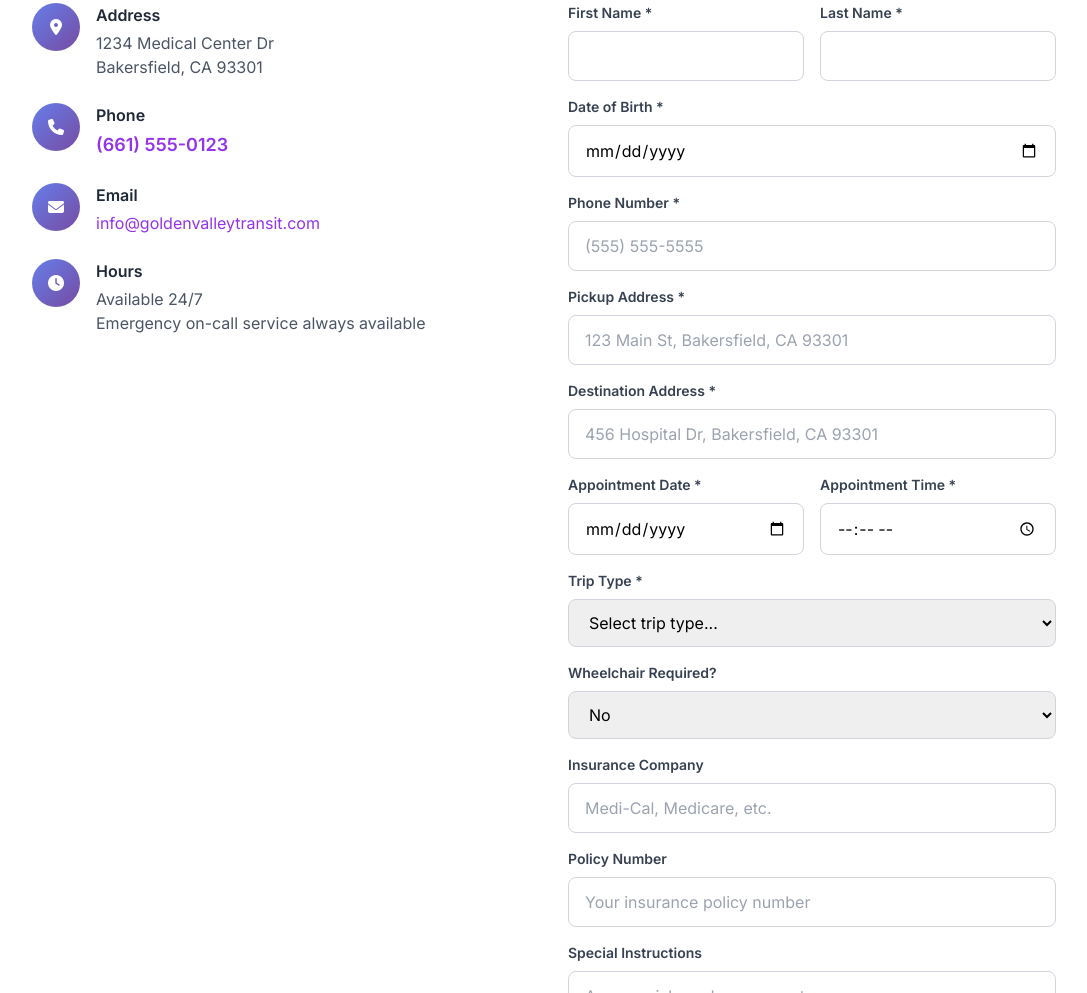
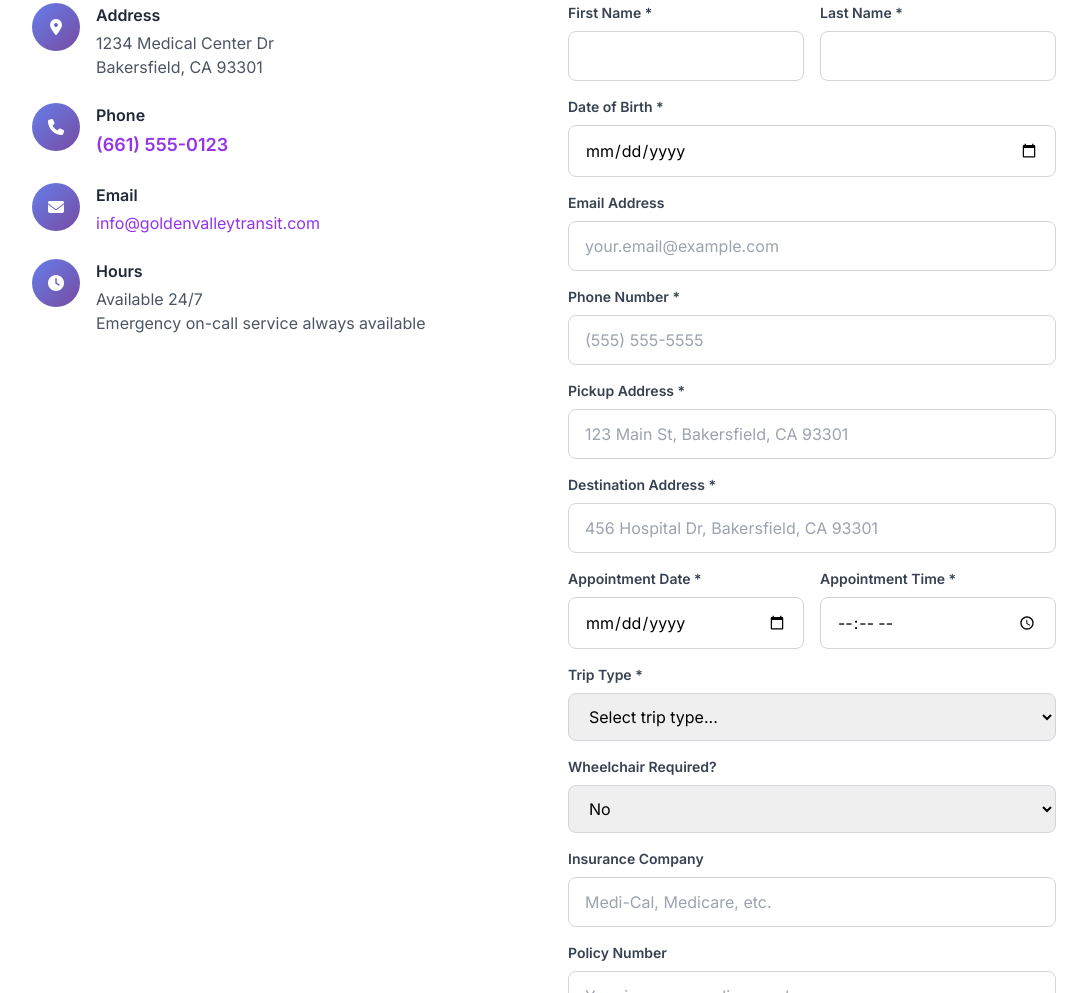
Before and after one commit to sthomas24hr247/golden-valley-transit, a plain HTML site: page index.html in a window 1280 px wide. Shown: the part 2477-3470 px from the top of the page, without its empty margins (96-1183 px from the left). Drawn offline with nearby package versions, Linux system fonts and the light colour scheme.

Commit message:
Add email field to booking form

```diff
--- a/index.html
+++ b/index.html
@@ -407,6 +407,12 @@
                         </div>
 
                         <div>
+                            <label for="email" class="block text-sm font-semibold text-gray-700 mb-2">Email Address</label>
+                            <input type="email" id="email" name="email" placeholder="your.email@example.com"
+                                   class="w-full px-4 py-3 border border-gray-300 rounded-lg focus:outline-none focus:ring-2 focus:ring-purple-600">
+                        </div>
+
+                        <div>
                             <label for="phone" class="block text-sm font-semibold text-gray-700 mb-2">Phone Number *</label>
                             <input type="tel" id="phone" name="phone" placeholder="(555) 555-5555" required
                                    class="w-full px-4 py-3 border border-gray-300 rounded-lg focus:outline-none focus:ring-2 focus:ring-purple-600">
@@ -566,7 +572,7 @@
             // Gather form data
             const formData = {
                 patient_name: document.getElementById('firstName').value + ' ' + document.getElementById('lastName').value,
-                email: document.getElementById('email').value,
+                email: document.getElementById('email').value || null,
                 date_of_birth: document.getElementById('dateOfBirth').value,
                 phone: document.getElementById('phone').value,
                 pickup_address: document.getElementById('pickupAddress').value,
```
